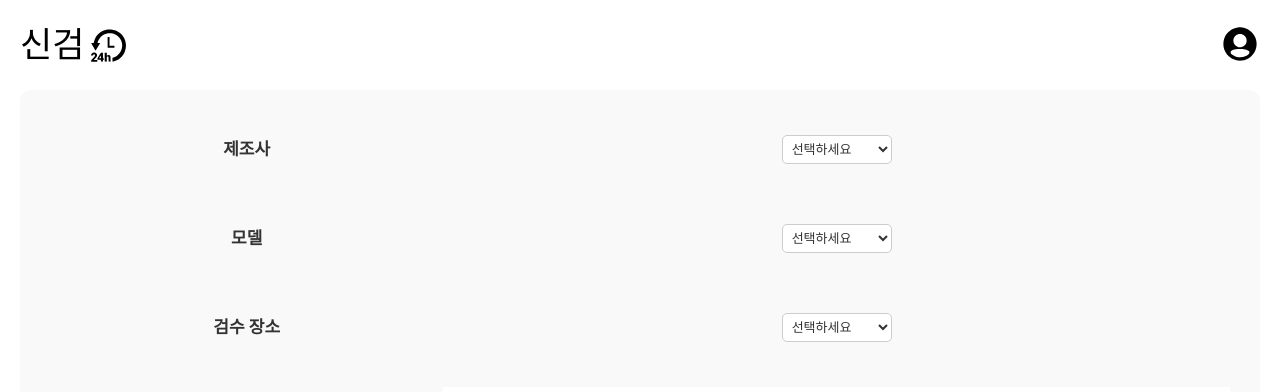
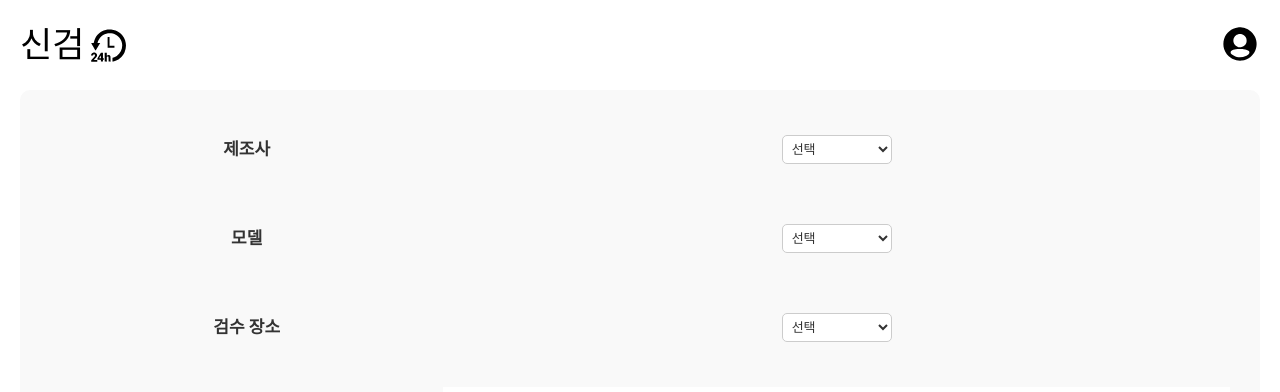
Before and after one commit to KEBBootCamp/Frontend, a React (Vite) app: page / in a window 1280 px wide. Shown: the top 392 px of the page. Built offline with nearby package versions, Linux system fonts and the light colour scheme; a web font is replaced by a local one.

Commit message:
fix: 공통 컴포넌트로 -> 너비 조정 가능하게 기능 추가

```diff
--- a/src/components/common/Dropdown.jsx
+++ b/src/components/common/Dropdown.jsx
@@ -1,22 +1,12 @@
 import React from "react";
 import { styled } from "styled-components";
 
-// 제조사 및 모델 데이터
-const models = {
-    현대: ["싼타페", "쏘나타", "투싼"],
-    기아: ["쏘렌토", "모하비", "K5"],
-    르노삼성: ["QM6", "SM6", "XM3"],
-};
-
-// 검수 장소 데이터
-const locations = ["서울", "경기도", "강원도", "충청도", "전라도", "경상도"];
-
-function Dropdown({ type, value, onChange, options }) {
+function Dropdown({ width, value, onChange, options }) {
     return (
-        <DropdownWrapper>
+        <DropdownWrapper width={width}>
             <SelectBox>
                 <StyledSelect value={value} onChange={onChange}>
-                    <option value="">선택하세요</option>
+                    <option value="">선택</option>
                     {options.map((option) => (
                         <option key={option} value={option}>
                             {option}
@@ -35,6 +25,7 @@ const DropdownWrapper = styled.div`
     justify-content: center;
 
     margin: 1rem 0;
+    width: ${(props) => props.width || "auto"};
 `;
 
 const SelectBox = styled.div`
```
